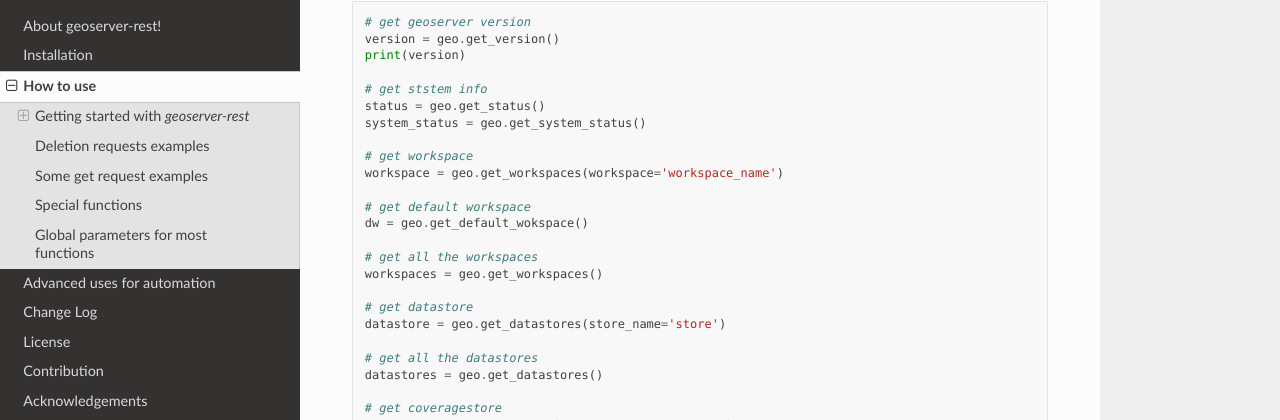
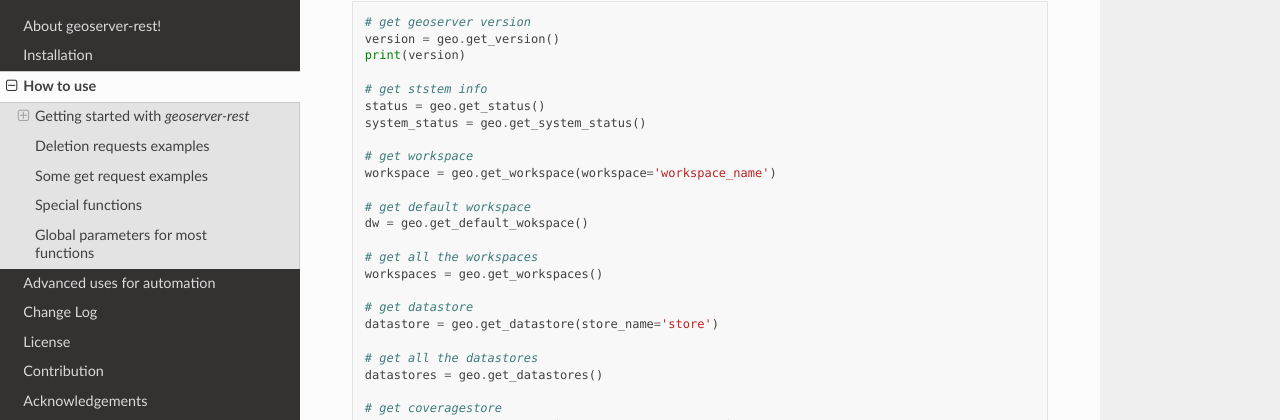
Before and after one commit to gicait/geoserver-rest, a Sphinx documentation site: the page built from docs/source/how_to_use.rst, in a window 1280 px wide and 900 px high, scrolled down 5451 px. Shown: the part 94-514 px from the top of the window. Built offline with Sphinx 7.4.7 and the Read the Docs theme 2.0.0, drawn with Linux system fonts in a browser that asks for light colours.

Commit message:
how_to_use: fix broken get_...() examples

```diff
--- a/docs/source/how_to_use.rst
+++ b/docs/source/how_to_use.rst
@@ -330,7 +330,7 @@ Some get request examples
     system_status = geo.get_system_status()
 
     # get workspace
-    workspace = geo.get_workspaces(workspace='workspace_name')
+    workspace = geo.get_workspace(workspace='workspace_name')
 
     # get default workspace
     dw = geo.get_default_wokspace()
@@ -339,7 +339,7 @@ Some get request examples
     workspaces = geo.get_workspaces()
 
     # get datastore
-    datastore = geo.get_datastores(store_name='store')
+    datastore = geo.get_datastore(store_name='store')
 
     # get all the datastores
     datastores = geo.get_datastores()
```
